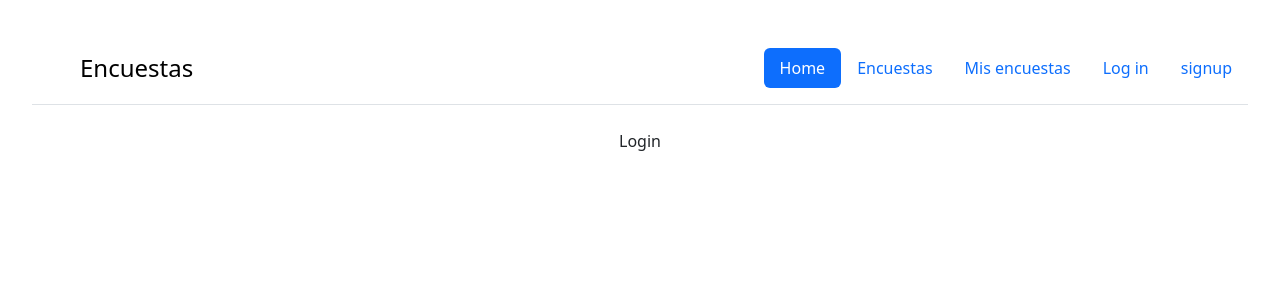
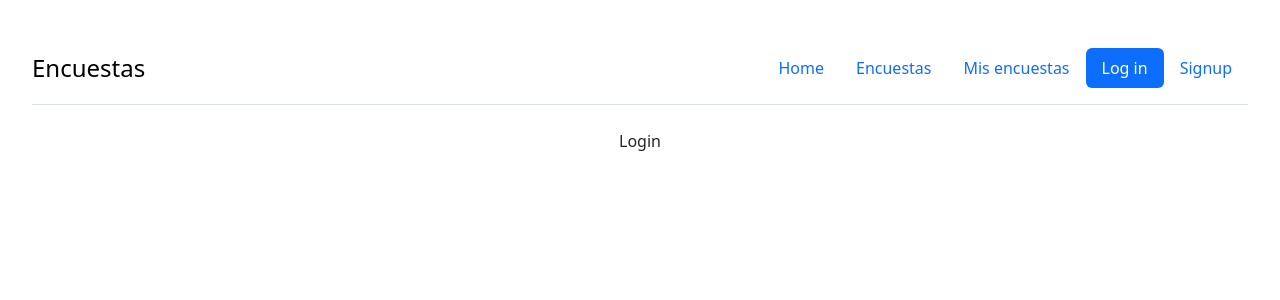
Before and after one commit to grupo-33-devf/equipo2, a React (Vite) app in the folder frontend/: page /login in a window 1280 px wide. Shown: the top 300 px of the page. Built offline with nearby package versions, Linux system fonts and the light colour scheme.

Commit message:
Rutas con react router dom y correccion de errores menores

```diff
--- a/frontend/package.json
+++ b/frontend/package.json
@@ -13,7 +13,7 @@
     "bootstrap": "^5.3.3",
     "react": "^18.3.1",
     "react-dom": "^18.3.1",
-    "react-router-dom": "^7.0.2",
+    "react-router-dom": "^6.16.0",
     "standard": "^17.1.2"
   },
   "devDependencies": {
--- a/frontend/src/App.jsx
+++ b/frontend/src/App.jsx
@@ -1,16 +1,15 @@
-import RoutesIndex from '@/Routes/RoutesIndex'
-import './App.css'
-import { BrowserRouter } from 'react-router-dom'
+import { BrowserRouter } from 'react-router-dom';
+import RoutesIndex from './Routes/RoutesIndex'; // Importa las rutas
+import Header from './Components/Header/Header'; // Importa el Header global
+import './App.css'; // Importa los estilos globales (opcional)
 
 function App() {
-
   return (
-    <>
-      <BrowserRouter>
-        <RoutesIndex />
-      </BrowserRouter>
-    </>
-  )
+    <BrowserRouter>
+      <Header />
+      <RoutesIndex />
+    </BrowserRouter>
+  );
 }
 
-export default App
+export default App;
--- a/frontend/src/Components/Header/Header.jsx
+++ b/frontend/src/Components/Header/Header.jsx
@@ -1,46 +1,46 @@
-import React from 'react'
+import { NavLink } from 'react-router-dom';
 
 const Header = () => {
     return (
         <nav className="d-flex flex-wrap justify-content-center py-3 mb-4 border-bottom">
-            <a
-                href="/"
-                className="d-flex align-items-center mb-3 mb-md-0 me-md-auto link-body-emphasis text-decoration-none"
+            <NavLink
+                to="/"
+                className={({ isActive }) =>
+                    `d-flex align-items-center mb-3 mb-md-0 me-md-auto link-body-emphasis text-decoration-none ${isActive ? 'active' : ''
+                    }`
+                }
             >
-                <svg className="bi me-2" width={40} height={32}>
-                    <use xlinkHref="#bootstrap" />
-                </svg>
                 <span className="fs-4">Encuestas</span>
-            </a>
+            </NavLink>
             <ul className="nav nav-pills">
                 <li className="nav-item">
-                    <a href="/" className="nav-link active" aria-current="page">
+                    <NavLink to="/" className={({ isActive }) => `nav-link ${isActive ? 'active' : ''}`}>
                         Home
-                    </a>
+                    </NavLink>
                 </li>
                 <li className="nav-item">
-                    <a href="/Encuestas" className="nav-link">
+                    <NavLink to="/encuestas" className={({ isActive }) => `nav-link ${isActive ? 'active' : ''}`}>
                         Encuestas
-                    </a>
+                    </NavLink>
                 </li>
                 <li className="nav-item">
-                    <a href="/Misencuestas" className="nav-link">
+                    <NavLink to="/misencuestas" className={({ isActive }) => `nav-link ${isActive ? 'active' : ''}`}>
                         Mis encuestas
-                    </a>
+                    </NavLink>
                 </li>
                 <li className="nav-item">
-                    <a href="/Login" className="nav-link">
+                    <NavLink to="/login" className={({ isActive }) => `nav-link ${isActive ? 'active' : ''}`}>
                         Log in
-                    </a>
+                    </NavLink>
                 </li>
                 <li className="nav-item">
-                    <a href="/signup" className="nav-link">
-                        signup
-                    </a>
+                    <NavLink to="/signup" className={({ isActive }) => `nav-link ${isActive ? 'active' : ''}`}>
+                        Signup
+                    </NavLink>
                 </li>
             </ul>
         </nav>
-    )
-}
+    );
+};
 
-export default Header
+export default Header;
--- a/frontend/src/main.jsx
+++ b/frontend/src/main.jsx
@@ -5,11 +5,10 @@ import App from './App.jsx'
 import "bootstrap/dist/css/bootstrap.min.css";
 // Bootstrap Bundle JS
 import "bootstrap/dist/js/bootstrap.bundle.min";
-import Header from '@/Components/Header/Header.jsx';
+import Header from './Components/Header/Header.jsx';
 
 createRoot(document.getElementById('root')).render(
   <StrictMode>
-    <Header />
     <App />
   </StrictMode>,
 )
--- a/frontend/vite.config.js
+++ b/frontend/vite.config.js
@@ -1,13 +1,12 @@
-import { defineConfig } from 'vite'
-import react from '@vitejs/plugin-react'
-import path from 'path'
+import { defineConfig } from 'vite';
+import react from '@vitejs/plugin-react';
+import path from 'path';
 
-// https://vite.dev/config/
 export default defineConfig({
   plugins: [react()],
   resolve: {
     alias: {
-      '@': path.resolve(__dirname, 'src')
-    }
-  }
-})
+      '@': path.resolve(__dirname, './src'),
+    },
+  },
+});
```
Also changed, not shown: frontend/src/Routes/RoutesIndex.jsx (+9 -9 lines), 1 other file (tests, documents, lock files or other folders).
